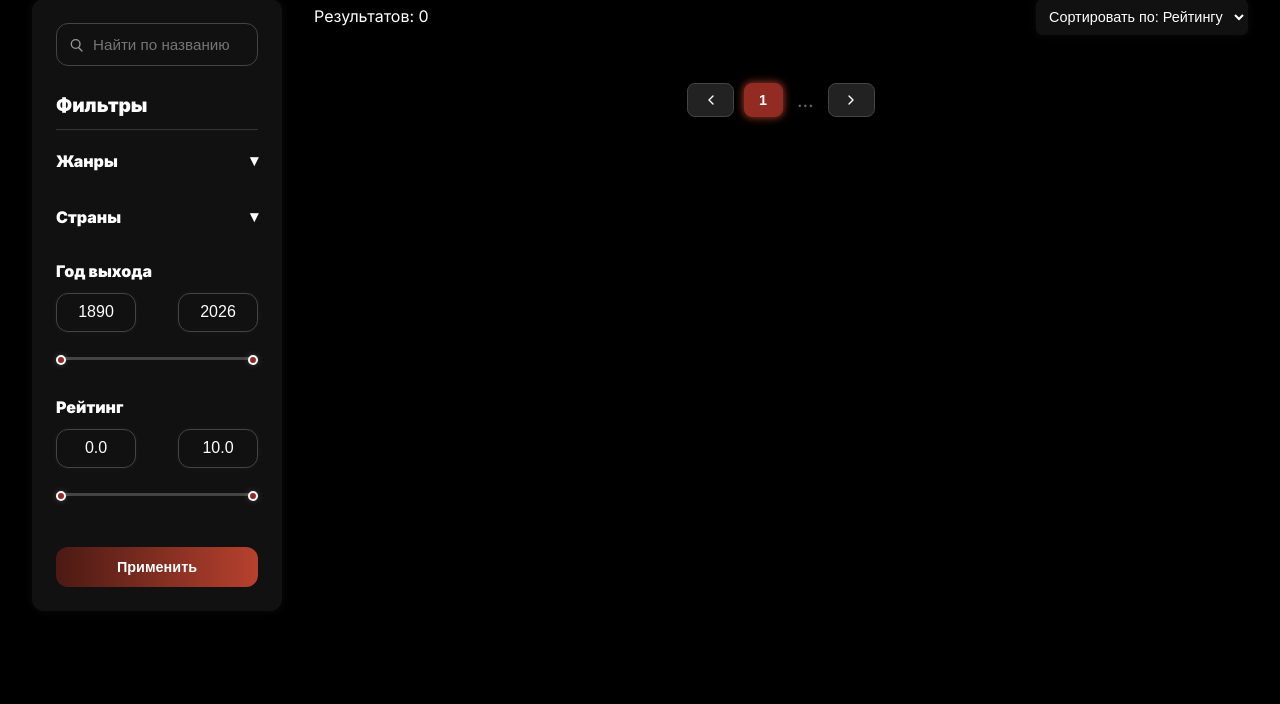
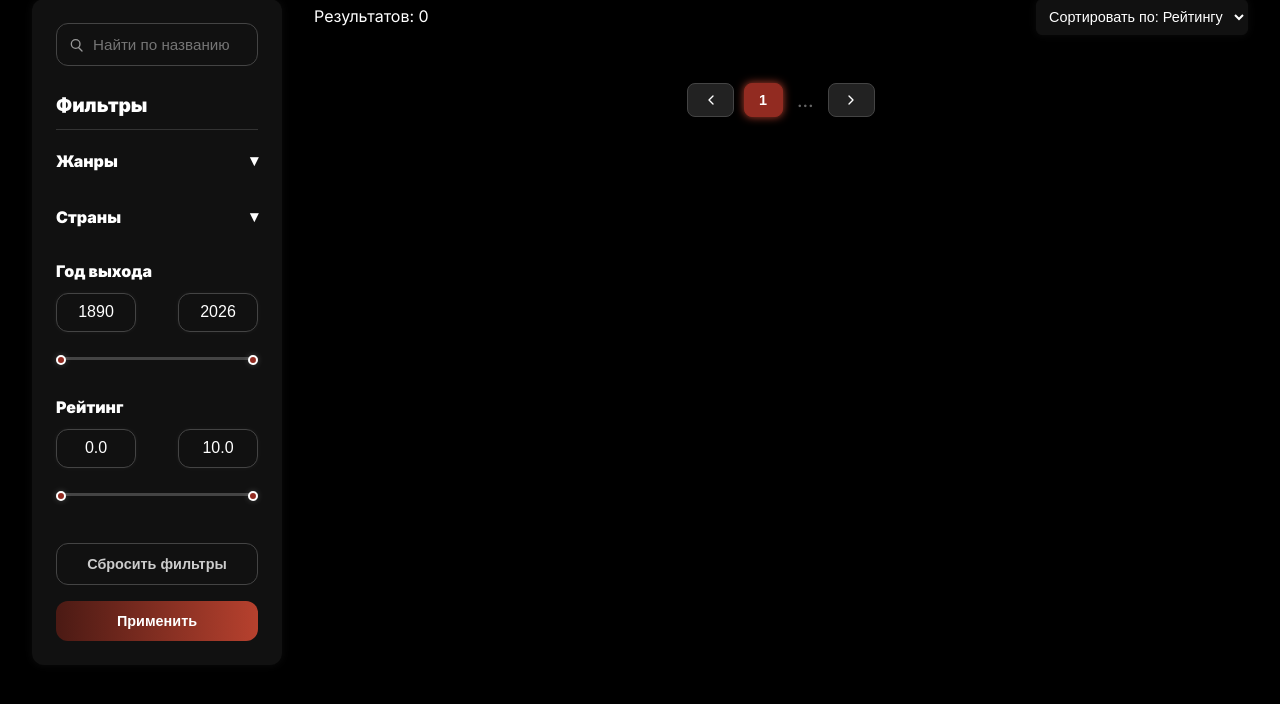
Before and after one commit to CodeAnge1/movie-project, a Python web app: template frontend/templates/search.html in a window 1280 px wide. Shown: the part 49-753 px from the top of the page. Run offline with Jinja, Linux system fonts and the light colour scheme; the template is opened without the code that fills it, so the values that code supplies are empty.

Commit message:
Add a filter reset button on the search page.

```diff
--- a/frontend/static/js/search.js
+++ b/frontend/static/js/search.js
@@ -47,6 +47,8 @@ document.addEventListener('DOMContentLoaded', () => {
 
     document.querySelector('.sort-select')
         .addEventListener('change', () => loadFilteredFilms());
+
+    document.querySelector('.reset-filters-btn')?.addEventListener('click', resetFilters);
 });
 
 const initFilters = () => {
@@ -303,3 +305,33 @@ const debounce = (fn, delay = 300) => {
         timeout = setTimeout(() => fn(...args), delay);
     };
 };
+
+function resetFilters() {
+    document.querySelectorAll('#genre-options input[type="checkbox"]').forEach(checkbox => {
+        checkbox.checked = false;
+    });
+
+    document.querySelectorAll('#country-options input[type="checkbox"]').forEach(checkbox => {
+        checkbox.checked = false;
+    });
+
+    document.getElementById('rating-min').value = MIN_RATING;
+    document.getElementById('rating-max').value = MAX_RATING;
+
+
+    document.getElementById('rating-min-input').value = MIN_RATING.toFixed(1);
+    document.getElementById('rating-max-input').value = MAX_RATING.toFixed(1);
+
+    document.getElementById('year-min').value = MIN_YEAR;
+    document.getElementById('year-max').value = MAX_YEAR;
+
+    document.getElementById('year-min-input').value = MIN_YEAR;
+    document.getElementById('year-max-input').value = MAX_YEAR;
+
+    const searchInput = document.querySelector('.search-wrapper input');
+    if (searchInput) {
+        searchInput.value = '';
+    }
+
+    loadFilteredFilms(1);
+}
--- a/frontend/static/styles/search.css
+++ b/frontend/static/styles/search.css
@@ -266,6 +266,25 @@ input[type="number"]::-webkit-inner-spin-button {
     margin-bottom: 0.5rem;
 }
 
+.reset-filters-btn {
+    width: 100%;
+    padding: 0.75rem 1rem;
+    background: none;
+    color: #ccc;
+    border: 1px solid #444;
+    border-radius: 12px;
+    font-weight: 600;
+    font-size: 0.9rem;
+    cursor: pointer;
+    margin-top: 0.75rem;
+    transition: color 0.3s ease, border-color 0.3s ease;
+}
+
+.reset-filters-btn:hover {
+    color: #fff;
+    border-color: #922b21;
+}
+
 .apply-filters-btn {
     width: 100%;
     padding: 0.75rem 1rem;
--- a/frontend/templates/search.html
+++ b/frontend/templates/search.html
@@ -75,6 +75,7 @@
                 </div>
             </div>
         </div>
+        <button class="reset-filters-btn" type="button">Сбросить фильтры</button>
         <button class="apply-filters-btn" type="button">Применить</button>
     </aside>
 
```
